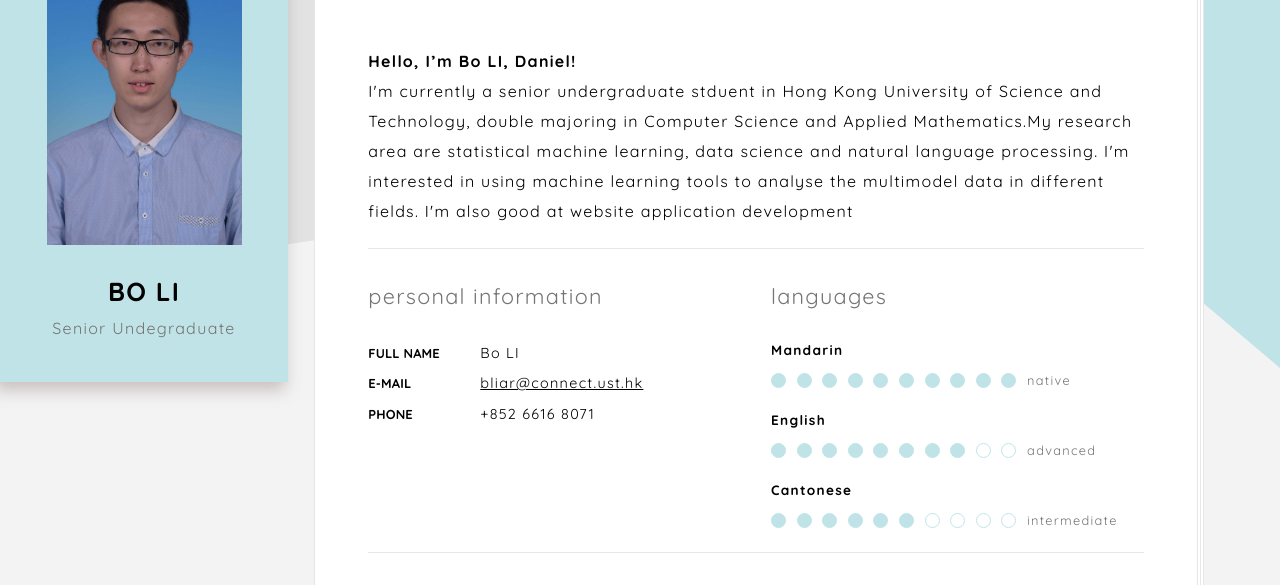
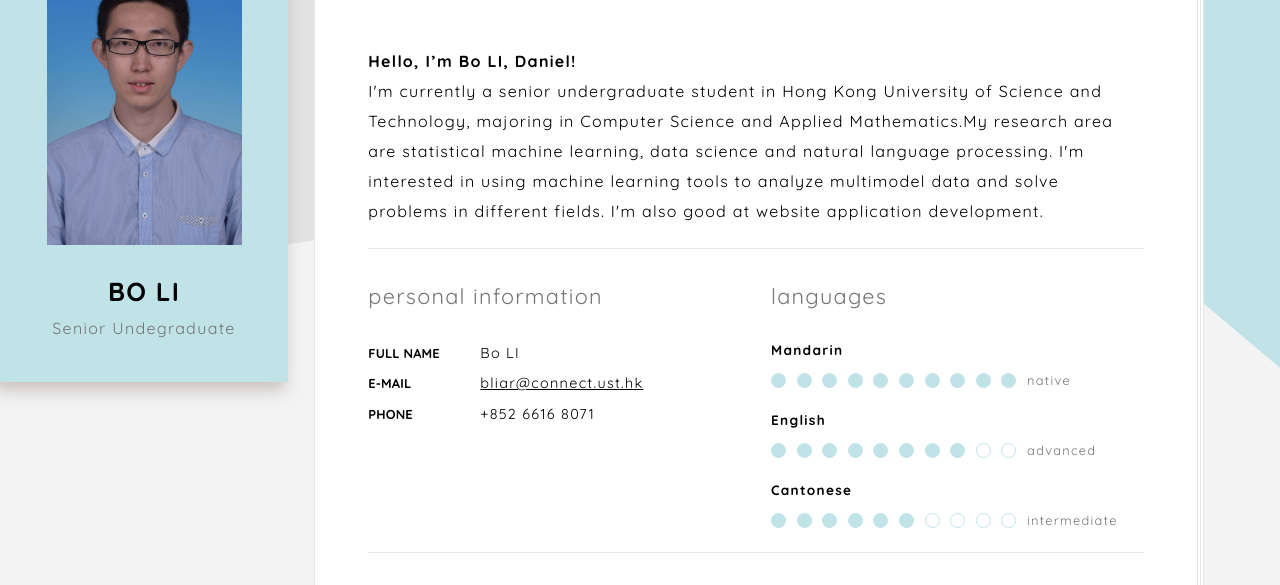
Before and after one commit to bliar/bliar.github.io, a plain HTML site: page index.html in a window 1280 px wide. Shown: the part 168-753 px from the top of the page. Drawn offline with Linux system fonts and the light colour scheme; some packages are replaced by stand-ins of ours; a script that the page names is missing; files whose address does not match are found by name.

Commit message:
Update index.html

```diff
--- a/index.html
+++ b/index.html
@@ -82,7 +82,7 @@
                     <h2 class="title-lg text-upper">About Me</h2>
 
                     <p><b>Hello, I’m Bo LI, Daniel!</b><br>
-                        I'm currently a senior undergraduate stduent in Hong Kong University of Science and Technology, double majoring in Computer Science and Applied Mathematics.My research area are statistical machine learning, data science and natural language processing. I'm interested in using machine learning tools to analyse the multimodel data in different fields. I'm also good at website application development</p>
+                        I'm currently a senior undergraduate student in Hong Kong University of Science and Technology, majoring in Computer Science and Applied Mathematics.My research area are statistical machine learning, data science and natural language processing. I'm interested in using machine learning tools to analyze multimodel data and solve problems in different fields. I'm also good at website application development.</p>
                 </div>
             </div>
         </section><!-- .section -->
```
